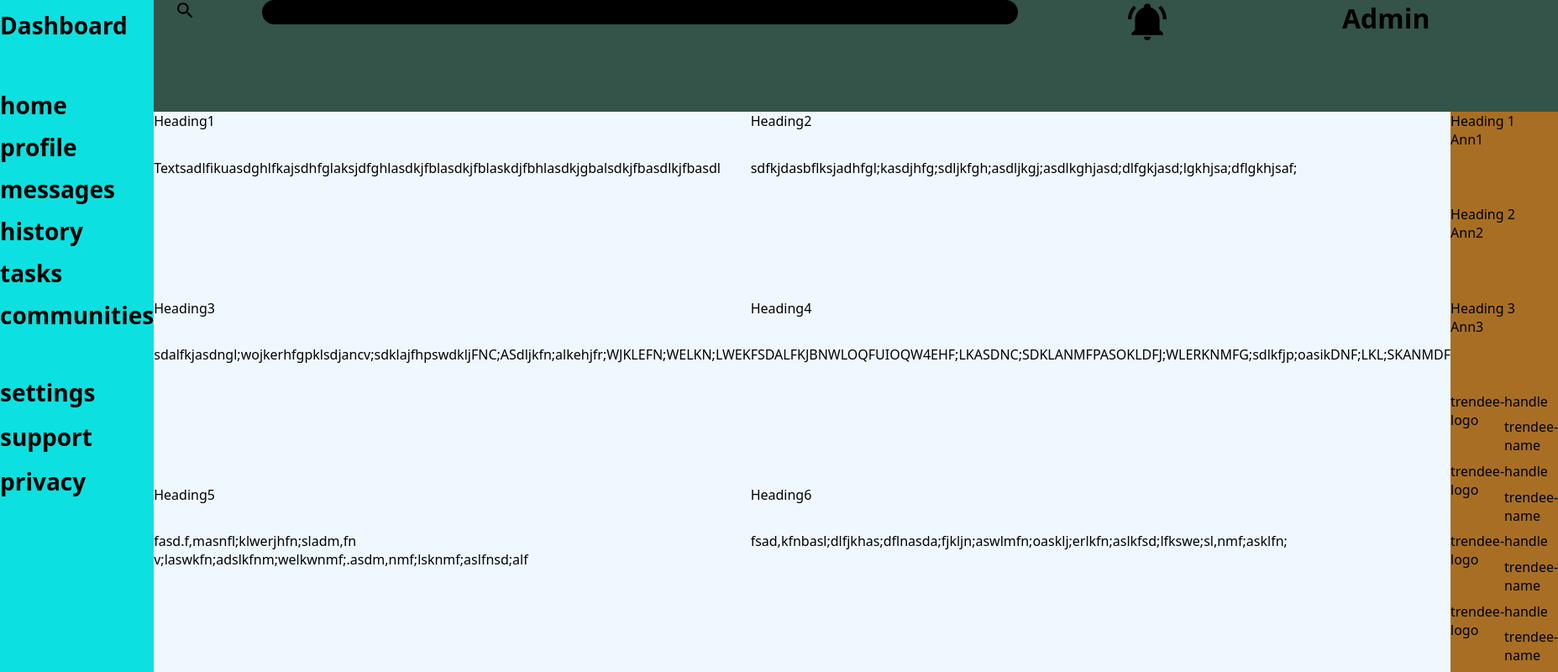
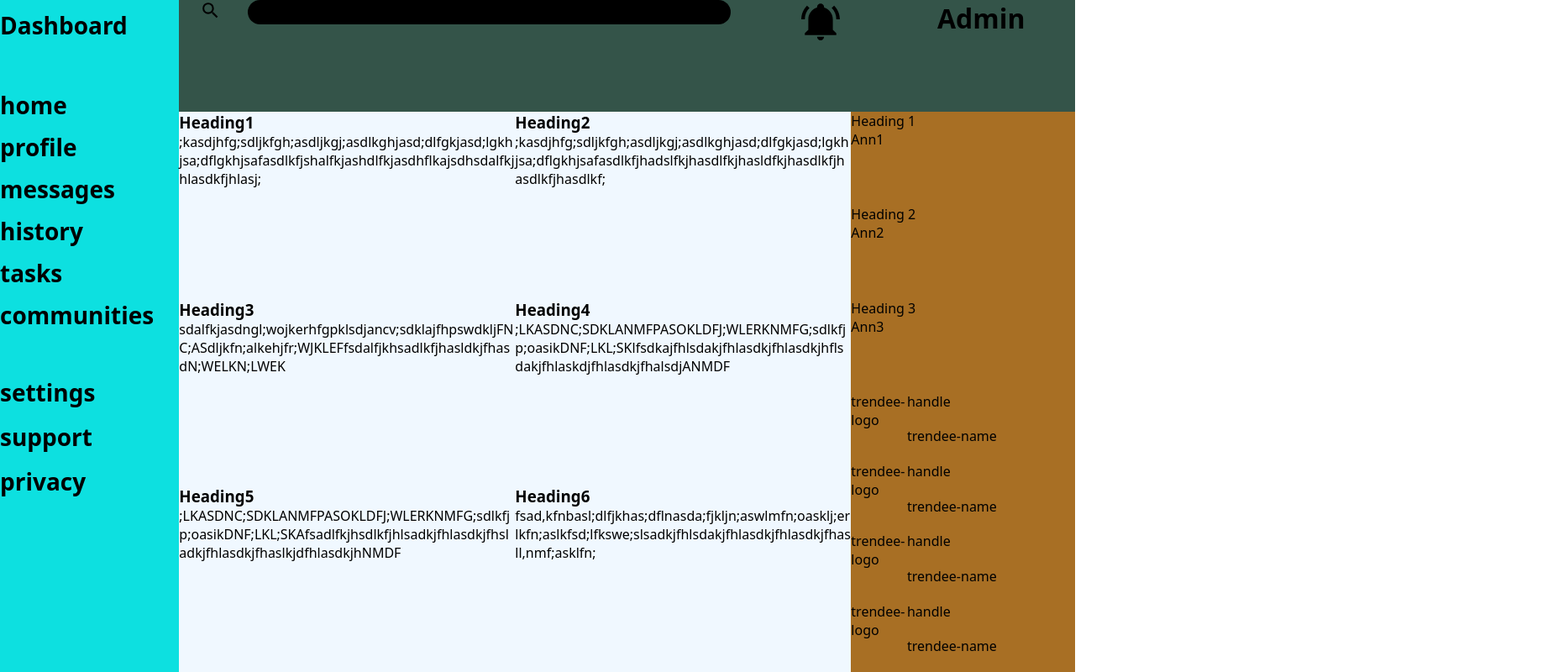
Before and after one commit to svats1/admin-dashboard, a plain HTML site: page index.html in a window 1280 px wide. Shown: the whole page at 84% size, 1855 px wide, since content can reach past the window. Drawn offline with Linux system fonts and the light colour scheme.

Commit message:
Fix main grid sizing issue

```diff
--- a/index.html
+++ b/index.html
@@ -51,28 +51,28 @@
         <div class="main">
             <div class="projects">
                 <div class="project">
-                    <div class="project-heading">Heading1</div>
-                    <div class="project-text">Textsadlfikuasdghlfkajsdhfglaksjdfghlasdkjfblasdkjfblaskdjfbhlasdkjgbalsdkjfbasdlkjfbasdl</div>
+                    <div class="project-heading"><h3>Heading1</h3></div>
+                    <div class="project-text"><p>;kasdjhfg;sdljkfgh;asdljkgj;asdlkghjasd;dlfgkjasd;lgkhjsa;dflgkhjsafasdlkfjshalfkjashdlfkjasdhflkajsdhsdalfkjhlasdkfjhlasj;</p></div>
                 </div>
                 <div class="project">
-                    <div class="project-heading">Heading2</div>
-                    <div class="project-text">sdfkjdasbflksjadhfgl;kasdjhfg;sdljkfgh;asdljkgj;asdlkghjasd;dlfgkjasd;lgkhjsa;dflgkhjsaf;</div>
+                    <div class="project-heading"><h3>Heading2</h3></div>
+                    <div class="project-text"><p>;kasdjhfg;sdljkfgh;asdljkgj;asdlkghjasd;dlfgkjasd;lgkhjsa;dflgkhjsafasdlkfjhadslfkjhasdlfkjhasldfkjhasdlkfjhasdlkfjhasdlkf;</p></div>
                 </div>
                 <div class="project">
-                    <div class="project-heading">Heading3</div>
-                    <div class="project-text">sdalfkjasdngl;wojkerhfgpklsdjancv;sdklajfhpswdkljFNC;ASdljkfn;alkehjfr;WJKLEFN;WELKN;LWEK</div>
+                    <div class="project-heading"><h3>Heading3</h3></div>
+                    <div class="project-text"><p>sdalfkjasdngl;wojkerhfgpklsdjancv;sdklajfhpswdkljFNC;ASdljkfn;alkehjfr;WJKLEFfsdalfjkhsadlkfjhasldkjfhasdN;WELKN;LWEK</p></div>
                 </div>
                 <div class="project">
-                    <div class="project-heading">Heading4</div>
-                    <div class="project-text">FSDALFKJBNWLOQFUIOQW4EHF;LKASDNC;SDKLANMFPASOKLDFJ;WLERKNMFG;sdlkfjp;oasikDNF;LKL;SKANMDF</div>
+                    <div class="project-heading"><h3>Heading4</h3></div>
+                    <div class="project-text"><p>;LKASDNC;SDKLANMFPASOKLDFJ;WLERKNMFG;sdlkfjp;oasikDNF;LKL;SKlfsdkajfhlsdakjfhlasdkjfhlasdkjhflsdakjfhlaskdjfhlasdkjfhalsdjANMDF</p></div>
                 </div>
                 <div class="project">
-                    <div class="project-heading">Heading5</div>
-                    <div class="project-text">fasd.f,masnfl;klwerjhfn;sladm,fn v;laswkfn;adslkfnm;welkwnmf;.asdm,nmf;lsknmf;aslfnsd;alf</div>
+                    <div class="project-heading"><h3>Heading5</h3></div>
+                    <div class="project-text"><p>;LKASDNC;SDKLANMFPASOKLDFJ;WLERKNMFG;sdlkfjp;oasikDNF;LKL;SKAfsadlfkjhsdlkfjhlsadkjfhlasdkjfhsladkjfhlasdkjfhaslkjdfhlasdkjhNMDF</p></div>
                 </div>
                 <div class="project">
-                    <div class="project-heading">Heading6</div>
-                    <div class="project-text">fsad,kfnbasl;dlfjkhas;dflnasda;fjkljn;aswlmfn;oasklj;erlkfn;aslkfsd;lfkswe;sl,nmf;asklfn;</div>
+                    <div class="project-heading"><h3>Heading6</h3></div>
+                    <div class="project-text"><p>fsad,kfnbasl;dlfjkhas;dflnasda;fjkljn;aswlmfn;oasklj;erlkfn;aslkfsd;lfkswe;slsadkjfhlsdakjfhlasdkjfhlasdkjfhasll,nmf;asklfn;</p></div>
                 </div>
             </div>
             <div class="rightside">
--- a/style.css
+++ b/style.css
@@ -96,20 +96,18 @@
     grid-row: 2 / 3;
     grid-column: 2 / 3;
     display: grid;
-    grid-template-columns: 2fr 1fr;
+    grid-template-columns: 3fr 1fr;
 }
 
 .projects {
     background-color: aliceblue;
     display: grid;
-    grid-template-columns: repeat(2, 1fr);
+    grid-template-columns: repeat(2, minmax(0, 1fr));
     grid-template-rows: repeat(3, 1fr);
 }
 
-.project {
-    display: grid;
-    grid-template-rows: 1fr 3fr;
-    width: 50%;
+.project p{
+    word-wrap: break-word;
 }
 
 .rightside {
```
